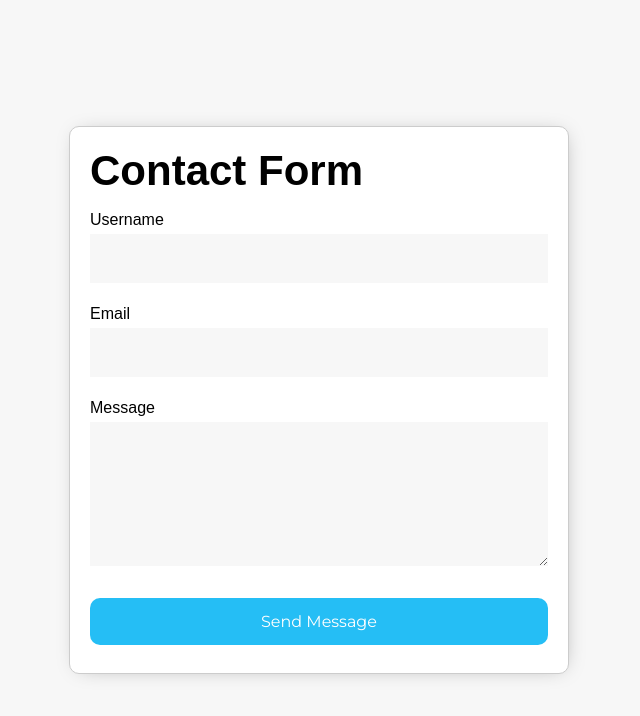
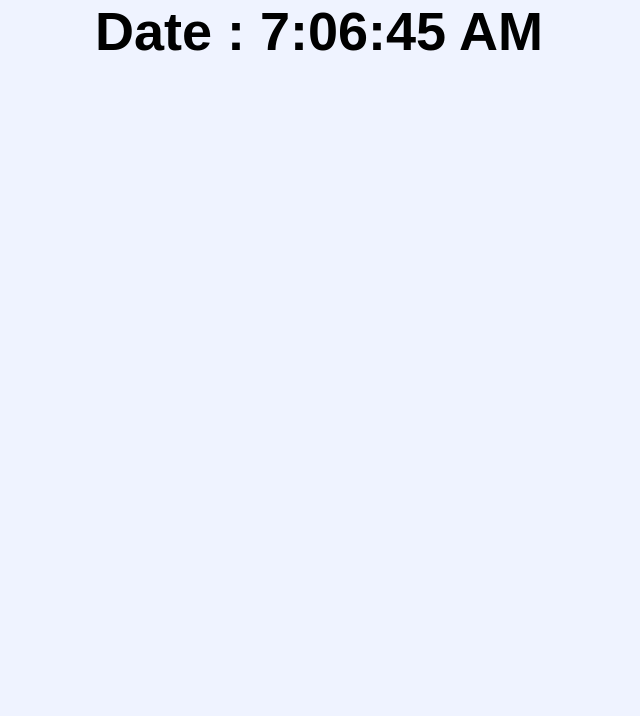
Before and after one commit to TarunByte/reactV19, a React (Vite) app: page / in a window 1280 px wide. Shown: the top 716 px of the page, without its empty margins (321-961 px from the left). Built offline with nearby package versions, Linux system fonts and the light colour scheme.

Commit message:
#52 useEffect Hook with Dependency Array

```diff
--- a/src/App.jsx
+++ b/src/App.jsx
@@ -1,5 +1,5 @@
-import { ContactForm } from "./components/hooks/useState/ContactForm";
+import { ReactUseEffect } from "./components/hooks/useEffect";
 
 export const App = () => {
-  return <ContactForm />;
+  return <ReactUseEffect />;
 };
--- /dev/null
+++ b/src/components/hooks/useEffect/index.css
@@ -0,0 +1,30 @@
+* {
+  margin: 0;
+  padding: 0;
+  box-sizing: border-box;
+  font-family: "Urbanist", sans-serif;
+}
+
+html {
+  font-size: 62.5%;
+}
+
+body {
+  width: 100%;
+  background-color: #eff3ff;
+}
+
+h1,
+h2,
+h3,
+h4,
+h5,
+h6 {
+  font-weight: 900;
+}
+
+h1 {
+  font-size: 5.4rem;
+  font-weight: bold;
+  text-align: center;
+}
--- /dev/null
+++ b/src/components/hooks/useEffect/index.jsx
@@ -0,0 +1,38 @@
+// import { useEffect, useState } from "react";
+// import "./index.css";
+
+// export const ReactUseEffect = () => {
+//   const [count, setCount] = useState(0);
+
+//   useEffect(() => {
+//     console.log("count value:", count);
+//   }, [count]);
+
+//   return (
+//     <div className="container effect-container">
+//       <h1>useEffect Hook</h1>
+//       <p>Count: {count}</p>
+//       <button onClick={() => setCount(count + 1)}>Increment</button>
+//     </div>
+//   );
+// };
+
+import { useEffect, useState } from "react";
+import "./index.css";
+
+export const ReactUseEffect = () => {
+  const [date, setDate] = useState(0);
+
+  useEffect(() => {
+    setInterval(() => {
+      const updatedDate = new Date();
+      setDate(updatedDate.toLocaleTimeString());
+    }, 1000);
+  }, []);
+
+  return (
+    <div className="container effect-container">
+      <h1>Date : {date}</h1>
+    </div>
+  );
+};
```
